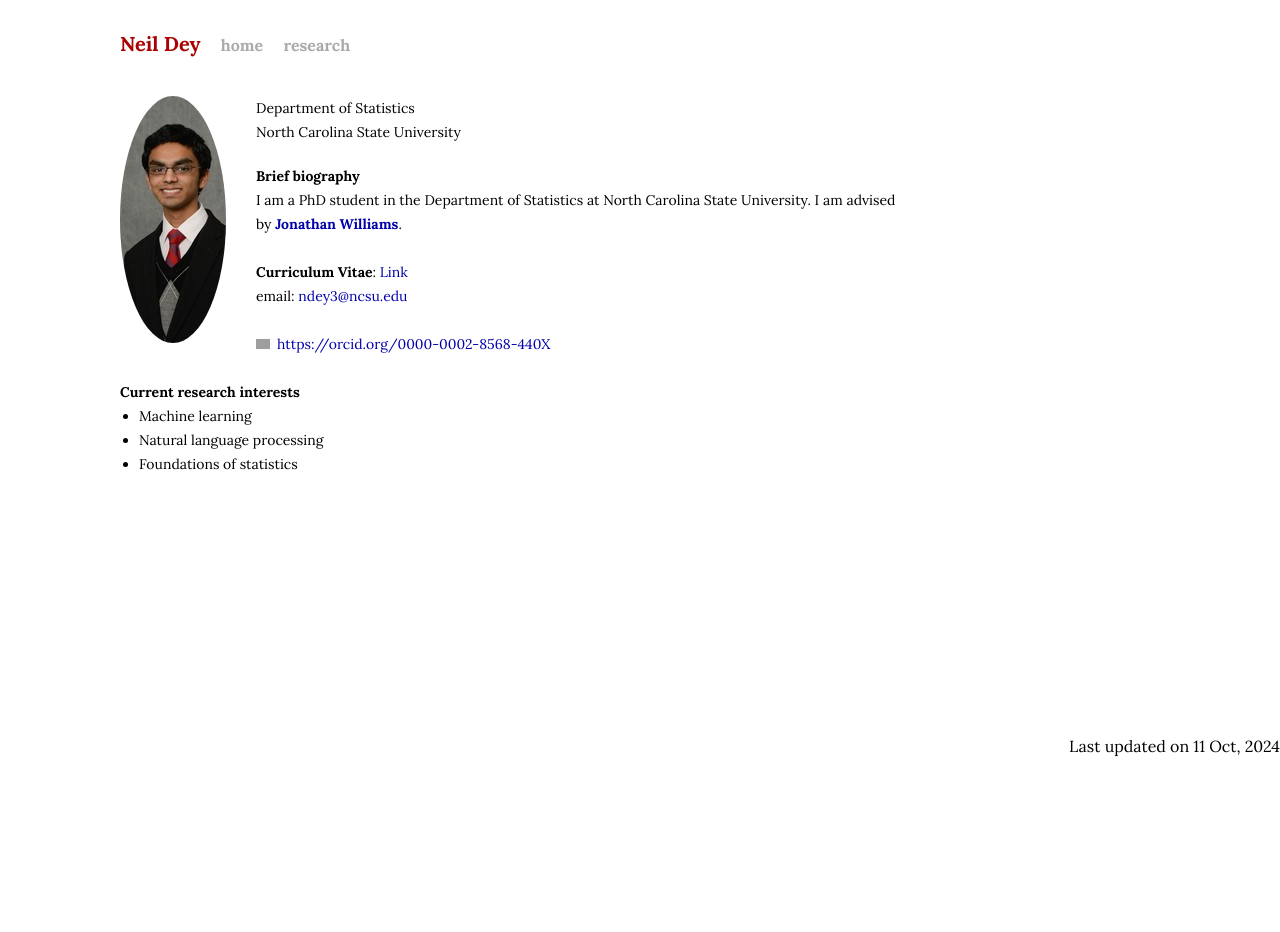
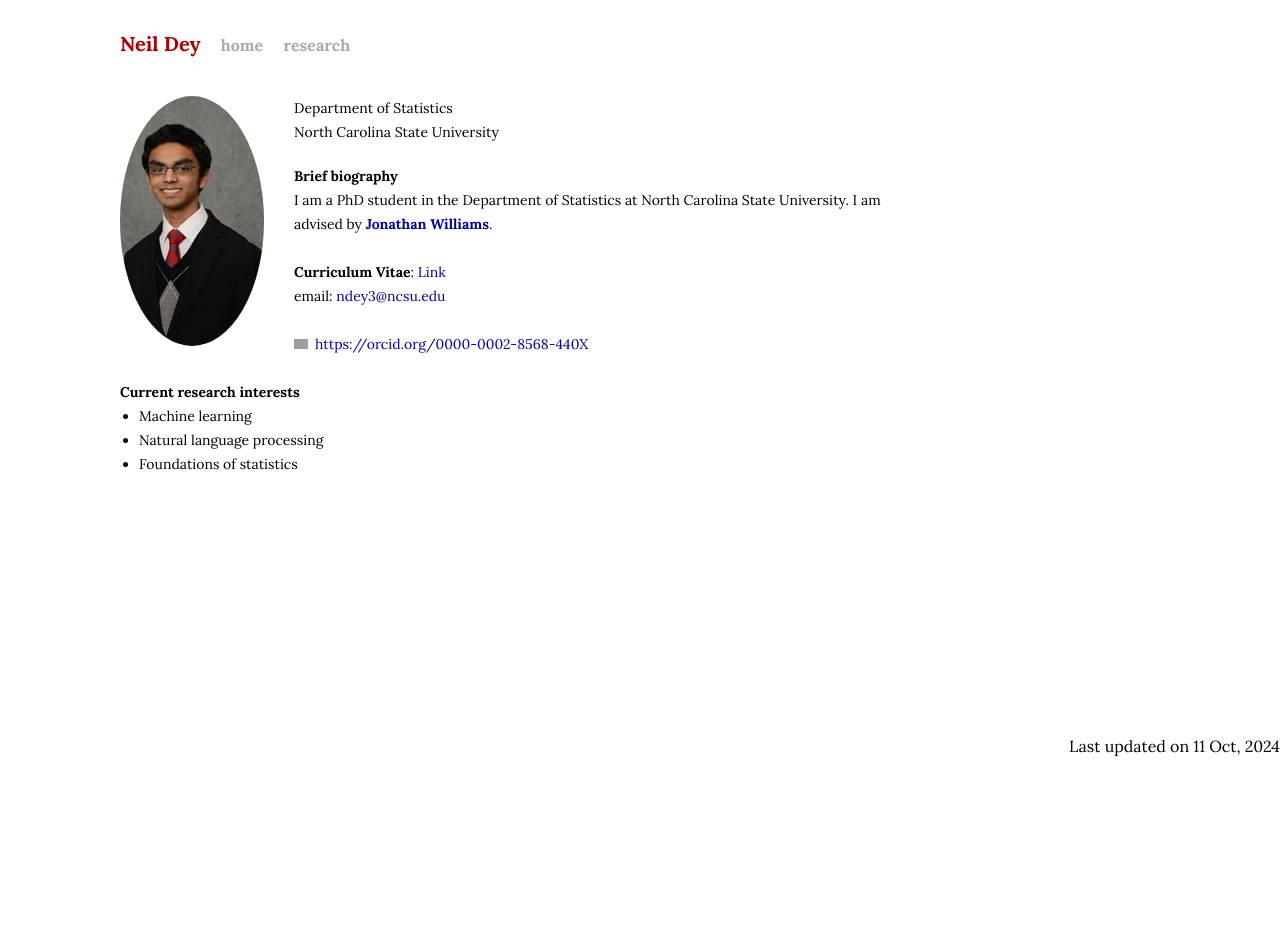
Before and after one commit to neil-dey/neil-dey.github.io, a Jekyll site: the page built from index.md, in a window 1280 px wide. Built offline with Jekyll 4.4.1, drawn with Linux system fonts in a browser that asks for light colours; grey boxes are pictures that could not be loaded.

Commit message:
Update picture again

```diff
--- a/_layouts/home.html
+++ b/_layouts/home.html
@@ -9,7 +9,7 @@
         <div class="content">
           <div class="banner">
             <div class="photo">
-              <img src="/assets/ProfilePic_cropped.jpg" width = "106px" height = "247px">
+              <img src="/assets/ProfilePic.jpg">
             </div>
             <div class="contact">
               Department of Statistics
```
